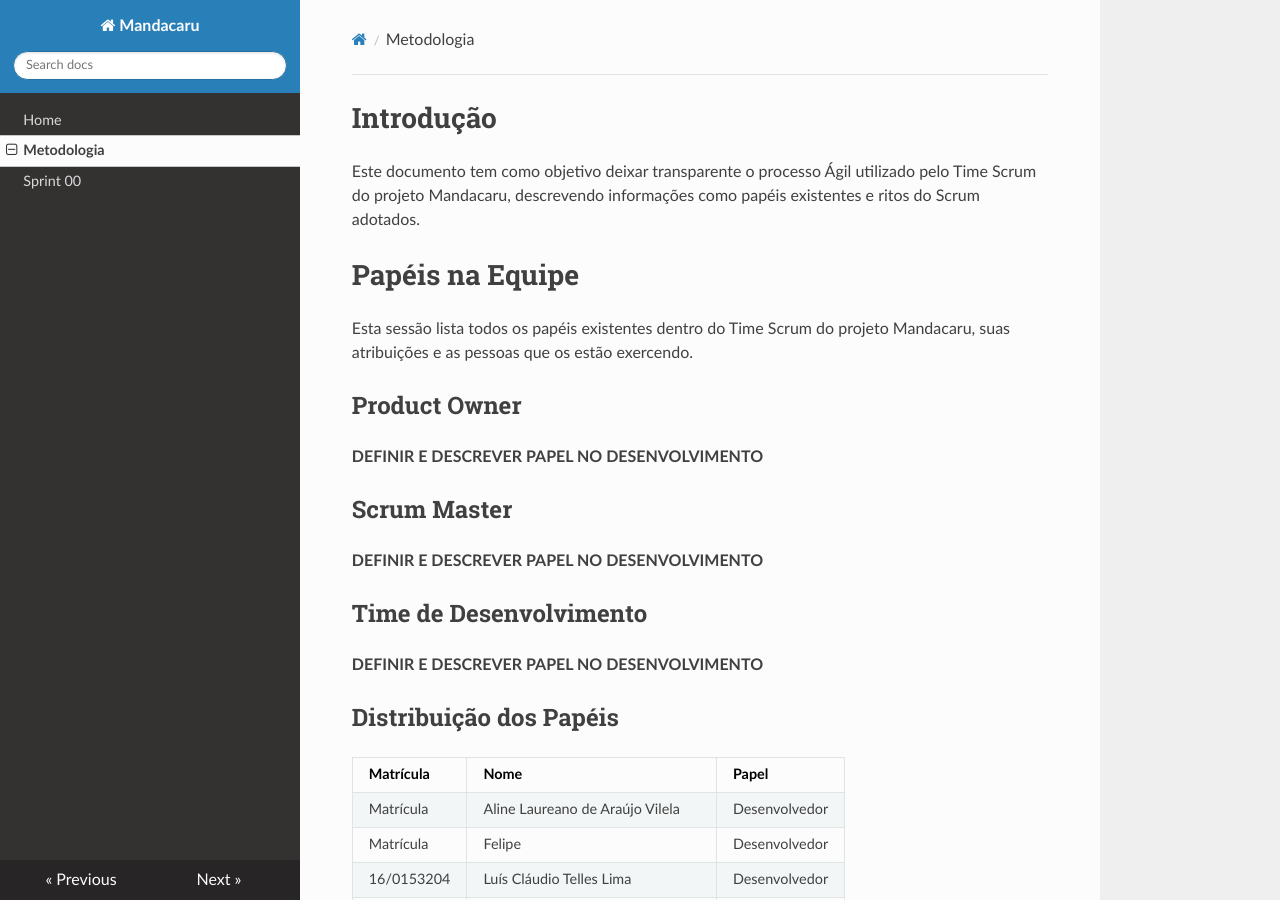
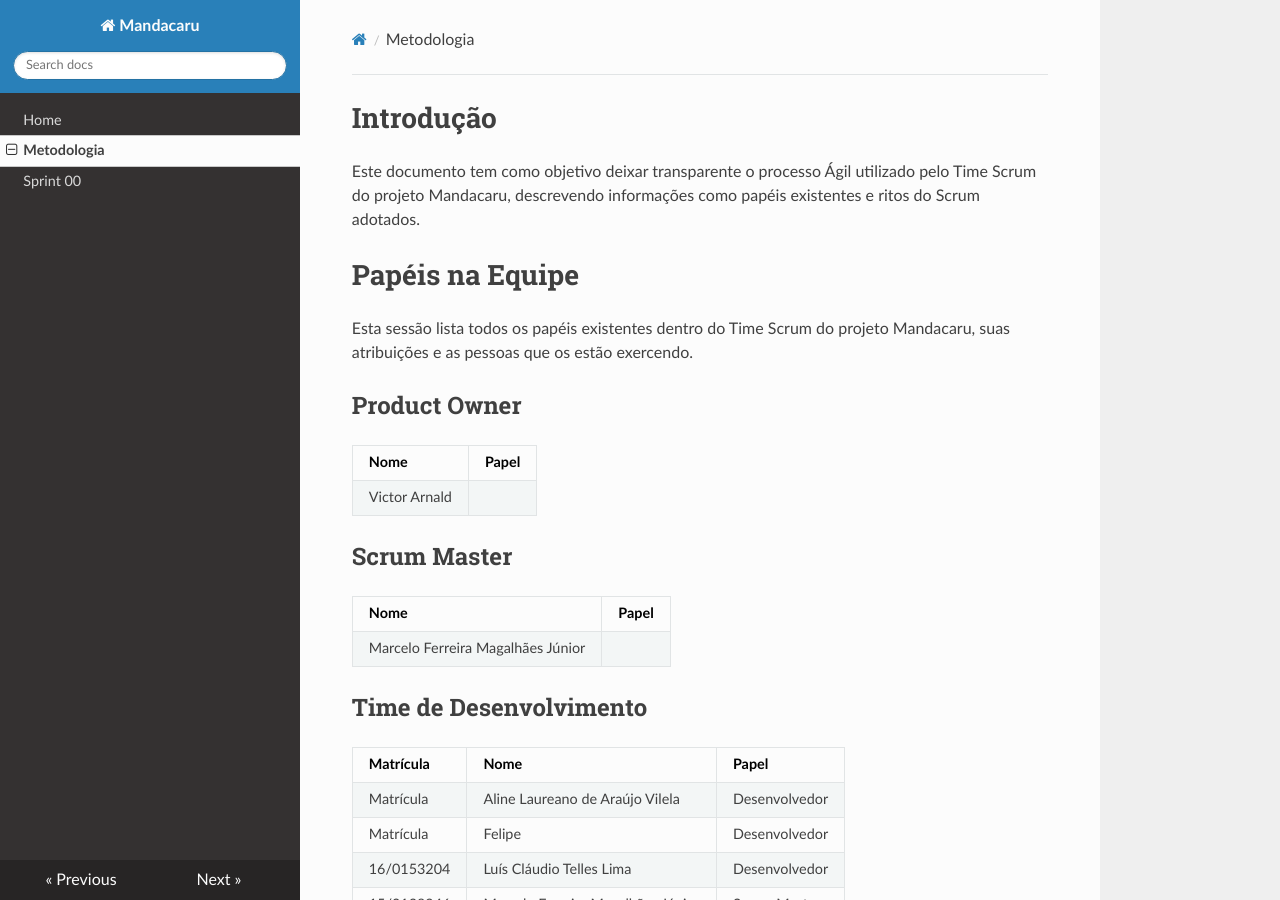
Before and after one commit to MDS-Mandacaru/Documentacao-Mandacaru, an MkDocs documentation site: the page built from docs/metodologia.md, in a window 1280 px wide and 900 px high. Built offline with MkDocs 1.6.1, drawn with Linux system fonts in a browser that asks for light colours; nearby versions of some CDN libraries; old or Windows-style settings are respelled for this version of MkDocs.

Commit message:
Registrando papéis do Time Scrum na Sprint00

```diff
--- a/docs/metodologia.md
+++ b/docs/metodologia.md
@@ -5,15 +5,16 @@ Este documento tem como objetivo deixar transparente o processo Ágil utilizado
 Esta sessão lista todos os papéis existentes dentro do Time Scrum do projeto Mandacaru, suas atribuições e as pessoas que os estão exercendo.
 
 ## Product Owner
-**DEFINIR E DESCREVER PAPEL NO DESENVOLVIMENTO**
+| Nome | Papel|
+|------| ---- |
+|Victor Arnald| |
 
 ## Scrum Master
-**DEFINIR E DESCREVER PAPEL NO DESENVOLVIMENTO**
+| Nome | Papel|
+|------| ---- |
+|Marcelo Ferreira Magalhães Júnior| |
 
 ## Time de Desenvolvimento
-**DEFINIR E DESCREVER PAPEL NO DESENVOLVIMENTO**
-
-## Distribuição dos Papéis
 | Matrícula | Nome | Papel |
 | --------- | ---- | ----- |
 | Matrícula | Aline Laureano de Araújo Vilela | Desenvolvedor |
@@ -21,7 +22,7 @@ Esta sessão lista todos os papéis existentes dentro do Time Scrum do projeto M
 | 16/0153204 | Luís Cláudio Telles Lima | Desenvolvedor |
 | 15/0138946 | Marcelo Ferreira Magalhães Júnior | Scrum Master |
 | Matrícula | Milton Juliano da Silva Júnior | Desenvolvedor |
-| 16/0149053 | William Elias Alves | Desenvolvedor |
+| 16/0149053  | William Elias Alves | Desenvolvedor |
 
 # Ritos do Scrum
 ## Daily Daily Meeting
```
Also changed, not shown: site/index.html, site/metodologia/index.html, site/sitemap.xml.
